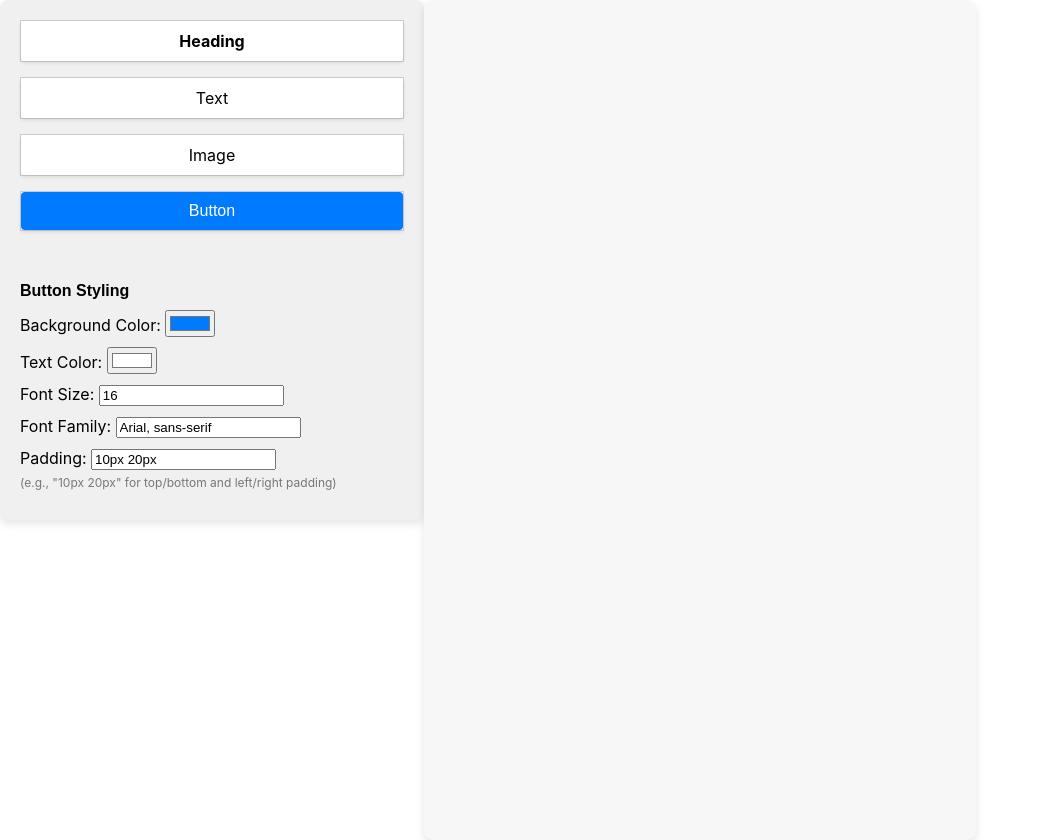
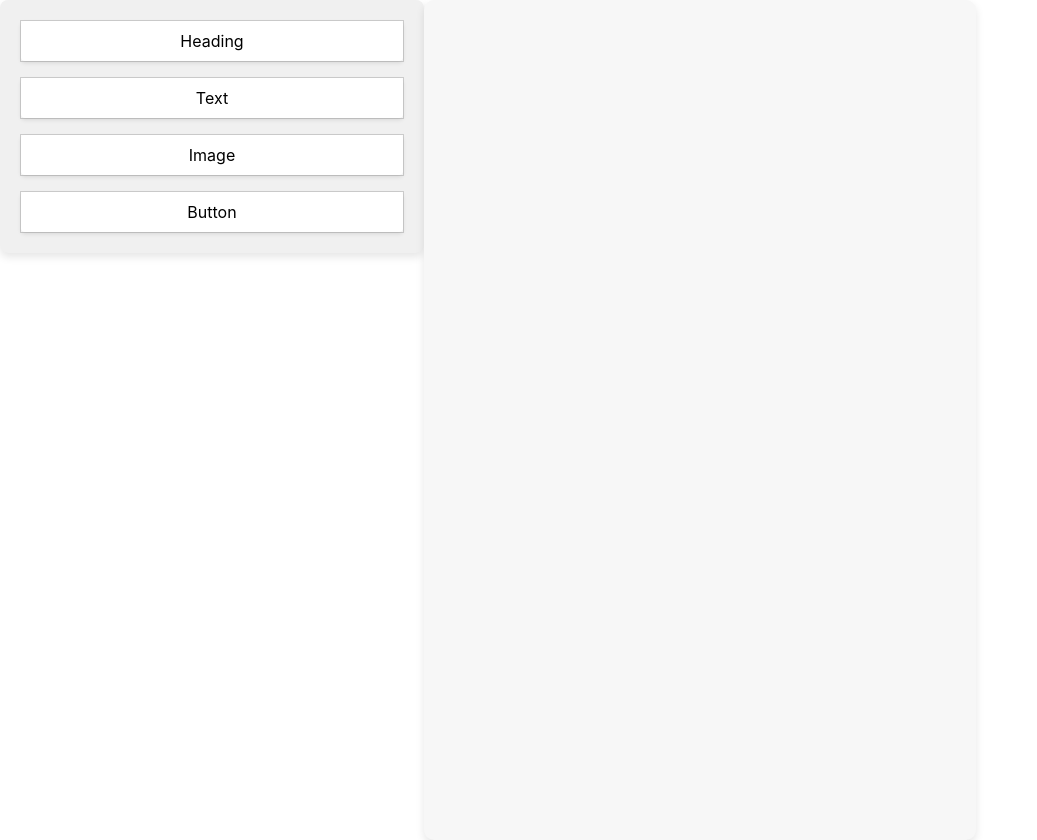
Before and after one commit to cb010982/EmailTool, a React (Create React App) app in the folder Frontend/: page / in a window 1280 px wide. Shown: the whole page, without its empty margins (0-1037 px from the left). Built offline with nearby package versions, Linux system fonts and the light colour scheme.

Commit message:
button changes

```diff
--- a/Frontend/src/App.js
+++ b/Frontend/src/App.js
@@ -1,9 +1,10 @@
+// App.js
 import React, { useState, useEffect } from 'react';
 import { DndContext, useSensor, useSensors, PointerSensor, KeyboardSensor, closestCenter } from '@dnd-kit/core';
-import Sidebar from './Rightbar';  // Ensure these components are correctly imported
-import Middlebar from './Middlebar';  // Ensure these components are correctly imported
-import Draggable from './Draggable.tsx';  // Ensure these components are correctly imported
-import Leftbar from './Leftbar';  // Ensure these components are correctly imported
+import Sidebar from './Rightbar';
+import Middlebar from './Middlebar';
+import Draggable from './Draggable.tsx';
+import Leftbar from './Leftbar';
 
 function App() {
   const [items, setItems] = useState(['Heading', 'Text', 'Image']);
@@ -35,8 +36,9 @@ function App() {
           color: '#000000',
           fontSize: 16,
           backgroundColor: '#ffffff',
-          alignment: 'left', // Default alignment
-          padding: { left: 0, right: 0, top: 0, bottom: 0 }, // Initialize padding here
+          buttonBackgroundColor: '#007bff', // Default button background color
+          alignment: 'left',
+          padding: { left: 0, right: 0, top: 0, bottom: 0 },
           textStyle: {
             bold: false,
             italic: false,
@@ -74,6 +76,7 @@ function App() {
           color: itemToDuplicate.color,
           fontSize: itemToDuplicate.fontSize,
           backgroundColor: itemToDuplicate.backgroundColor,
+          buttonBackgroundColor: itemToDuplicate.buttonBackgroundColor, // Add this line
           alignment: itemToDuplicate.alignment,
           padding: { ...itemToDuplicate.padding },
           textStyle: { ...itemToDuplicate.textStyle },
@@ -101,7 +104,7 @@ function App() {
       <div style={{ display: 'flex' }}>
         <Sidebar />
         <Middlebar>
-          {droppedItems.map(({ id, content, isImage, color, fontSize, backgroundColor, alignment, padding, textStyle }) => (
+          {droppedItems.map(({ id, content, isImage, color, fontSize, backgroundColor, buttonBackgroundColor, alignment, padding, textStyle }) => (
             <Draggable
               key={id}
               id={id}
@@ -112,6 +115,7 @@ function App() {
               color={color}
               fontSize={fontSize}
               backgroundColor={backgroundColor}
+              buttonBackgroundColor={buttonBackgroundColor} // Pass buttonBackgroundColor here
               alignment={alignment}
               padding={padding}
               textStyle={textStyle}
@@ -128,6 +132,7 @@ function App() {
             onColorChange={(newColor) => handleItemStyleChange(selectedItemId, { color: newColor })}
             onFontSizeChange={(newFontSize) => handleItemStyleChange(selectedItemId, { fontSize: newFontSize })}
             onBackgroundColorChange={(newBackgroundColor) => handleItemStyleChange(selectedItemId, { backgroundColor: newBackgroundColor })}
+            onButtonBackgroundColorChange={(newButtonBackgroundColor) => handleItemStyleChange(selectedItemId, { buttonBackgroundColor: newButtonBackgroundColor })} // Allow change of button background color
             onTextStyleChange={(newTextStyle) => handleTextStyleChange(selectedItemId, newTextStyle)}
           />
         )}
--- a/Frontend/src/Draggable.tsx
+++ b/Frontend/src/Draggable.tsx
@@ -2,29 +2,7 @@ import React, { useState, useRef, useEffect } from 'react';
 import { useDraggable } from '@dnd-kit/core';
 import { FaTrash, FaCopy, FaEdit, FaPaintBrush } from 'react-icons/fa';
 
-interface DraggableProps {
-  id: string;
-  children: React.ReactNode;
-  inMiddleBar: boolean;
-  onDelete: () => void;
-  onDuplicate: () => void;
-  onEdit: (id: string, newContent: any) => void;
-  color?: string;
-  fontSize?: number;
-  backgroundColor?: string;
-  alignment?: 'left' | 'center' | 'right';
-  padding?: { left: number; right: number; top: number; bottom: number };
-  onSelectForStyle?: (id: string) => void;
-  textStyle?: {
-    bold: boolean;
-    italic: boolean;
-    underline: boolean;
-    strikeThrough: boolean;
-    highlight: boolean;
-  };
-}
-
-const Draggable: React.FC<DraggableProps> = ({
+const Draggable = ({
   id,
   children,
   inMiddleBar,
@@ -34,6 +12,7 @@ const Draggable: React.FC<DraggableProps> = ({
   color,
   fontSize,
   backgroundColor,
+  buttonBackgroundColor,
   alignment,
   padding,
   onSelectForStyle,
@@ -45,7 +24,7 @@ const Draggable: React.FC<DraggableProps> = ({
   const [imageSrc, setImageSrc] = useState<string | null>(null);
   const inputRef = useRef<HTMLInputElement>(null);
 
-  const handleEditClick = (e: React.MouseEvent) => {
+  const handleEditClick = (e) => {
     e.stopPropagation();
     setIsEditing(true);
     if (inputRef.current) {
@@ -60,11 +39,11 @@ const Draggable: React.FC<DraggableProps> = ({
     setIsEditing(false);
   };
 
-  const handleTextClick = (e: React.MouseEvent) => {
+  const handleTextClick = (e) => {
     e.stopPropagation();
   };
 
-  const handleImageChange = (e: React.ChangeEvent<HTMLInputElement>) => {
+  const handleImageChange = (e) => {
     if (e.target.files && e.target.files[0]) {
       const file = e.target.files[0];
       const reader = new FileReader();
@@ -96,10 +75,23 @@ const Draggable: React.FC<DraggableProps> = ({
     textDecoration: [
       textStyle?.underline && 'underline',
       textStyle?.strikeThrough && 'line-through',
-      textStyle?.highlight && 'background: yellow;', // example of highlighting, might need adjustment based on implementation
+      textStyle?.highlight && 'background: yellow;',
     ]
       .filter(Boolean)
       .join(' '),
+  };
+
+  const buttonStyles = {
+    backgroundColor: buttonBackgroundColor || '#007bff',
+    color: color || '#ffffff',
+    padding: '10px 20px',
+    border: '1px solid transparent',
+    borderRadius: '4px',
+    cursor: 'pointer',
+    fontSize: `${fontSize}px`,
+    textAlign: alignment,
+    transition: 'background-color 0.3s, box-shadow 0.3s',
+    boxShadow: '0px 2px 4px rgba(0, 0, 0, 0.1)',
   };
 
   return (
@@ -141,34 +133,16 @@ const Draggable: React.FC<DraggableProps> = ({
               background: backgroundColor || 'white',
             }}
           />
-        ) : (
-          children === 'Button' ? (
-            <button
-              style={{
-                backgroundColor: backgroundColor || '#007bff',
-                color: color || '#ffffff',
-                padding: '10px 20px',
-                border: '1px solid transparent',
-                borderRadius: '4px',
-                cursor: 'pointer',
-                fontSize: `${fontSize}px`,
-                textAlign: alignment,
-                transition: 'background-color 0.3s, box-shadow 0.3s',
-                boxShadow: '0px 2px 4px rgba(0, 0, 0, 0.1)',
-              }}
-              onClick={handleTextClick} // Optional: Add a real onClick event for button functionality
-            >
+        ) : children === 'Button' ? (
+          <button style={buttonStyles} onClick={handleTextClick}>
             {editContent}
           </button>
-          ) : (
-            children === 'Image' && !imageSrc ? (
+        ) : children === 'Image' && !imageSrc ? (
           <input type="file" onChange={handleImageChange} />
         ) : (
           <span onClick={handleTextClick} style={textStyles}>
             {imageSrc ? <img src={imageSrc} alt="Uploaded" style={{ maxWidth: '100%' }} /> : editContent}
           </span>
-            )
-          )
         )}
       </div>
       {inMiddleBar && (
--- a/Frontend/src/Rightbar.js
+++ b/Frontend/src/Rightbar.js
@@ -1,22 +1,7 @@
-import React, { useState } from 'react';
+import React from 'react';
 import Draggable from './Draggable.tsx';
 
 const Sidebar = () => {
-  const [buttonStyle, setButtonStyle] = useState({
-    backgroundColor: '#007bff',
-    color: '#ffffff',
-    fontSize: '16px',
-    fontFamily: 'Arial, sans-serif',
-    padding: '10px 20px',
-  });
-
-  const handleStyleChange = (property, value) => {
-    setButtonStyle((prevStyle) => ({
-      ...prevStyle,
-      [property]: value,
-    }));
-  };
-
   return (
     <div
       style={{
@@ -39,7 +24,7 @@ const Sidebar = () => {
             borderRadius: '4px',
             boxShadow: '0 2px 4px rgba(0, 0, 0, 0.1)',
             textAlign: 'center',
-            fontWeight: 'bold',
+            fontWeight: 'normal',
             cursor: 'grab',
           }}
         >
@@ -79,64 +64,18 @@ const Sidebar = () => {
       <Draggable id="Button">
         <div
           style={{
-            ...buttonStyle,
+            padding: '10px',
+            backgroundColor: '#ffffff',
             borderRadius: '4px',
             boxShadow: '0 2px 4px rgba(0, 0, 0, 0.1)',
             textAlign: 'center',
+            fontWeight: 'normal',
             cursor: 'grab',
           }}
         >
           Button
         </div>
       </Draggable>
-
-      {/* Button Styling Controls */}
-      <div style={{ marginTop: '20px' }}>
-        <h3 style={{ fontFamily: 'Arial, sans-serif', fontSize: '16px', marginBottom: '10px' }}>Button Styling</h3>
-        <div style={{ marginBottom: '10px' }}>
-          <label>Background Color: </label>
-          <input
-            type="color"
-            value={buttonStyle.backgroundColor}
-            onChange={(e) => handleStyleChange('backgroundColor', e.target.value)}
-          />
-        </div>
-        <div style={{ marginBottom: '10px' }}>
-          <label>Text Color: </label>
-          <input
-            type="color"
-            value={buttonStyle.color}
-            onChange={(e) => handleStyleChange('color', e.target.value)}
-          />
-        </div>
-        <div style={{ marginBottom: '10px' }}>
-          <label>Font Size: </label>
-          <input
-            type="number"
-            value={parseInt(buttonStyle.fontSize)}
-            onChange={(e) => handleStyleChange('fontSize', `${e.target.value}px`)}
-          />
-        </div>
-        <div style={{ marginBottom: '10px' }}>
-          <label>Font Family: </label>
-          <input
-            type="text"
-            value={buttonStyle.fontFamily}
-            onChange={(e) => handleStyleChange('fontFamily', e.target.value)}
-          />
-        </div>
-        <div style={{ marginBottom: '10px' }}>
-          <label>Padding: </label>
-          <input
-            type="text"
-            value={buttonStyle.padding}
-            onChange={(e) => handleStyleChange('padding', e.target.value)}
-          />
-          <small style={{ display: 'block', marginTop: '5px', fontSize: '12px', color: '#777' }}>
-            (e.g., "10px 20px" for top/bottom and left/right padding)
-          </small>
-        </div>
-      </div>
     </div>
   );
 };
```
Lines whose indentation alone changed are shown as unchanged.
